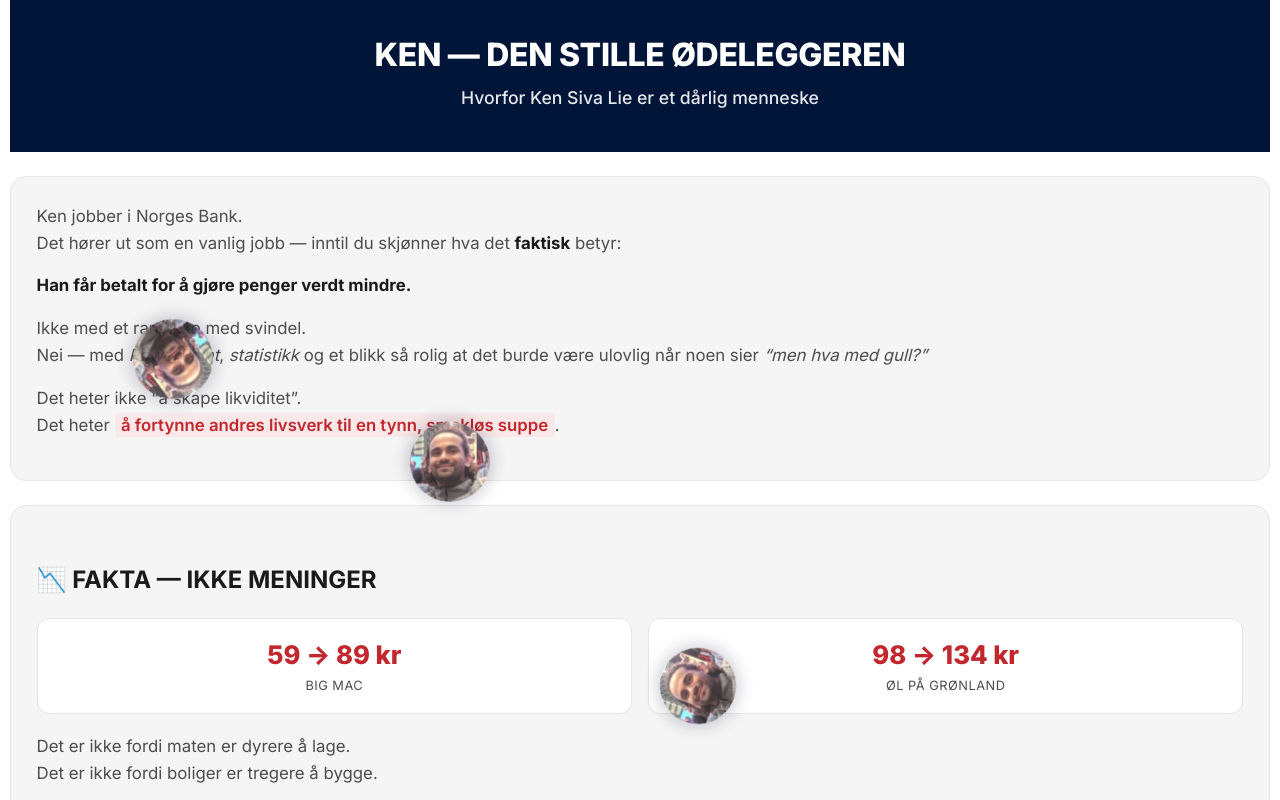
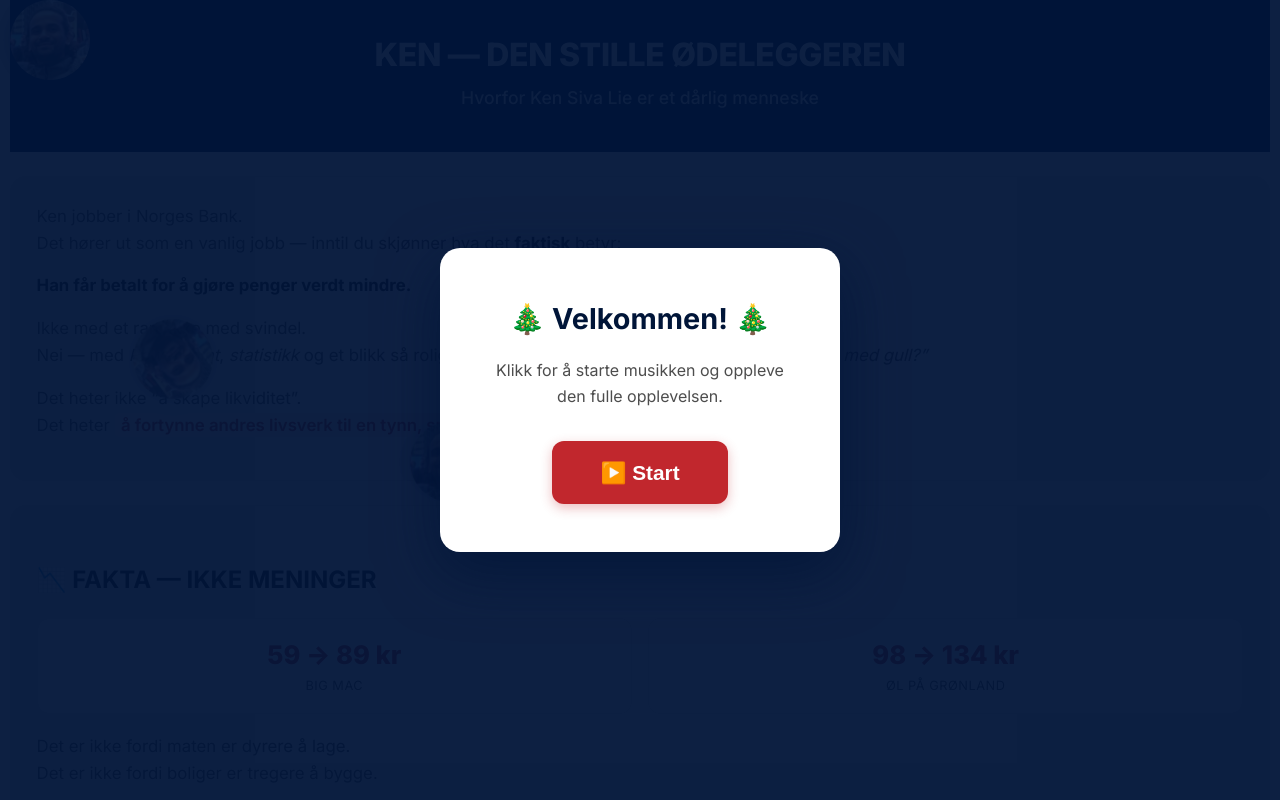
Before and after one commit to brangnu/harkenliesluttetinorgesbank.no, a plain HTML site: page index.html in a window 1280 px wide. Shown: the top 800 px of the page. Drawn offline with Linux system fonts and the light colour scheme.

Commit message:
Implement welcome popup and audio playback
Added a welcome popup with audio functionality.

```diff
--- a/index.html
+++ b/index.html
@@ -653,9 +653,77 @@
         opacity: 0;
       }
     }
+
+    /* WELCOME POPUP */
+    .welcome-overlay {
+      position: fixed;
+      top: 0;
+      left: 0;
+      width: 100vw;
+      height: 100vh;
+      background: rgba(0, 21, 56, 0.95);
+      display: flex;
+      align-items: center;
+      justify-content: center;
+      z-index: 20000;
+    }
+
+    .welcome-popup {
+      background: white;
+      border-radius: 20px;
+      padding: 3rem 2.5rem;
+      text-align: center;
+      max-width: 400px;
+      box-shadow: 0 20px 60px rgba(0, 21, 56, 0.8);
+    }
+
+    .welcome-popup h2 {
+      color: var(--primary);
+      font-size: 1.8rem;
+      margin: 0 0 1rem 0;
+    }
+
+    .welcome-popup p {
+      color: var(--text);
+      font-size: 1rem;
+      margin: 0 0 2rem 0;
+    }
+
+    .play-button {
+      background: var(--accent);
+      color: white;
+      border: none;
+      padding: 1.2rem 3rem;
+      border-radius: 12px;
+      font-size: 1.3rem;
+      font-weight: 700;
+      cursor: pointer;
+      transition: all 0.3s;
+      box-shadow: 0 4px 12px rgba(193, 39, 45, 0.3);
+    }
+
+    .play-button:hover {
+      background: #A01F24;
+      transform: translateY(-2px);
+      box-shadow: 0 6px 16px rgba(193, 39, 45, 0.4);
+    }
   </style>
 </head>
 <body>
+
+  <!-- WELCOME POPUP -->
+  <div id="welcomeOverlay" class="welcome-overlay">
+    <div class="welcome-popup">
+      <h2>🎄 Velkommen! 🎄</h2>
+      <p>Klikk for å starte musikken og oppleve den fulle opplevelsen.</p>
+      <button id="playButton" class="play-button">▶️ Start</button>
+    </div>
+  </div>
+
+  <!-- JINGLE BELLS AUDIO -->
+  <audio id="jingleBells" loop preload="auto">
+    <source src="jingle-bell-thai.mp3" type="audio/mpeg">
+  </audio>
 
   <!-- FLYVENDE KEN — FLERE VARIANTER MED ULIKE ANIMASJONER -->
   <img src="kens-hode.png" alt="Ken – Den stille ødeleggeren" class="ken-flyer">
@@ -798,6 +866,29 @@
 
   <script>
     document.addEventListener('DOMContentLoaded', () => {
+      const jingleBells = document.getElementById('jingleBells');
+      const welcomeOverlay = document.getElementById('welcomeOverlay');
+      const playButton = document.getElementById('playButton');
+
+      jingleBells.volume = 0.5;
+
+      // Play button click handler
+      playButton.addEventListener('click', () => {
+        // Start the music
+        jingleBells.play().then(() => {
+          console.log('Audio playing!');
+        }).catch(err => {
+          console.log('Error:', err);
+        });
+
+        // Close the popup with fade out
+        welcomeOverlay.style.transition = 'opacity 0.5s';
+        welcomeOverlay.style.opacity = '0';
+        setTimeout(() => {
+          welcomeOverlay.remove();
+        }, 500);
+      });
+
       const observer = new IntersectionObserver((entries) => {
         entries.forEach(entry => {
           if (entry.isIntersecting) {
```
